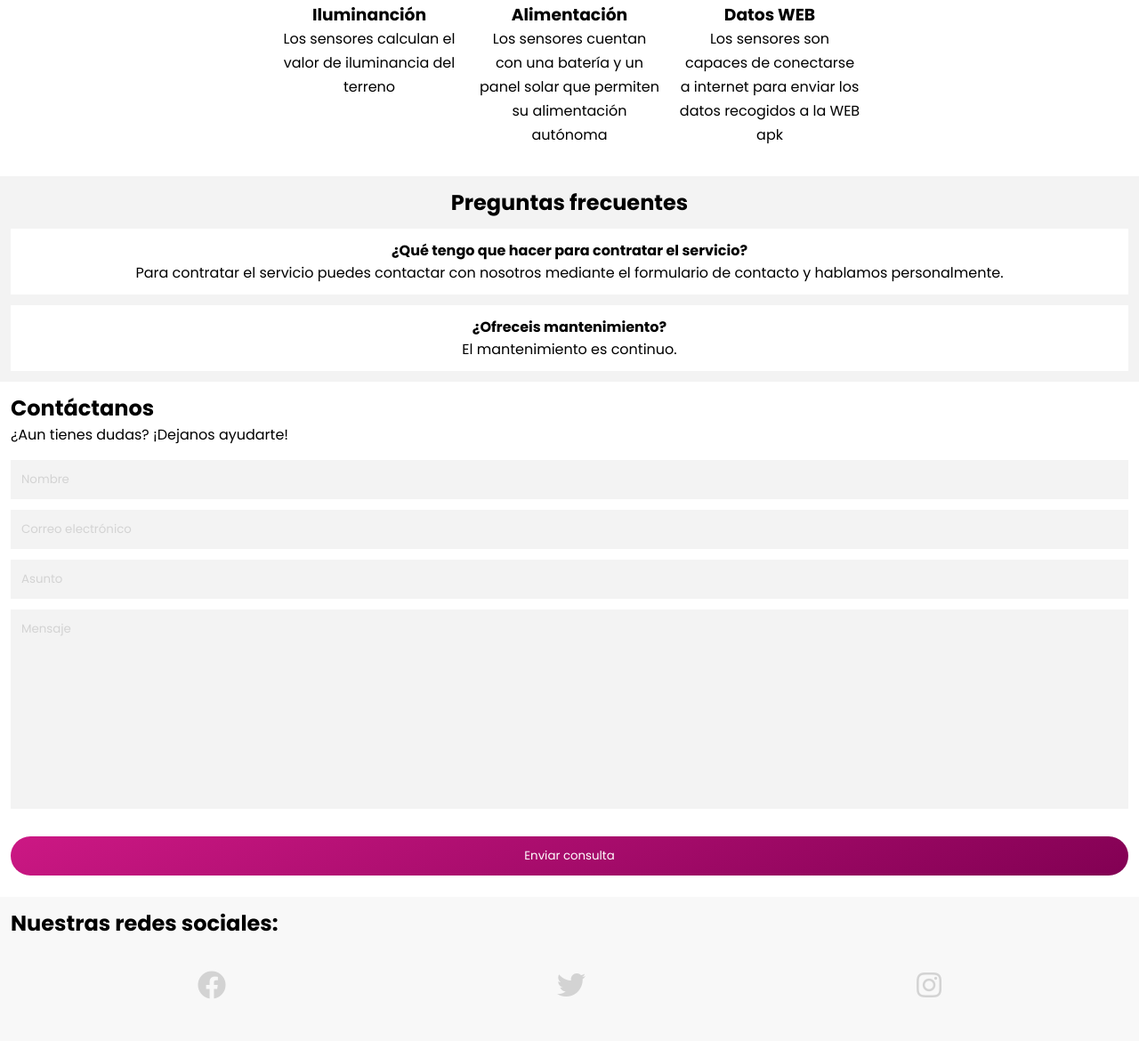
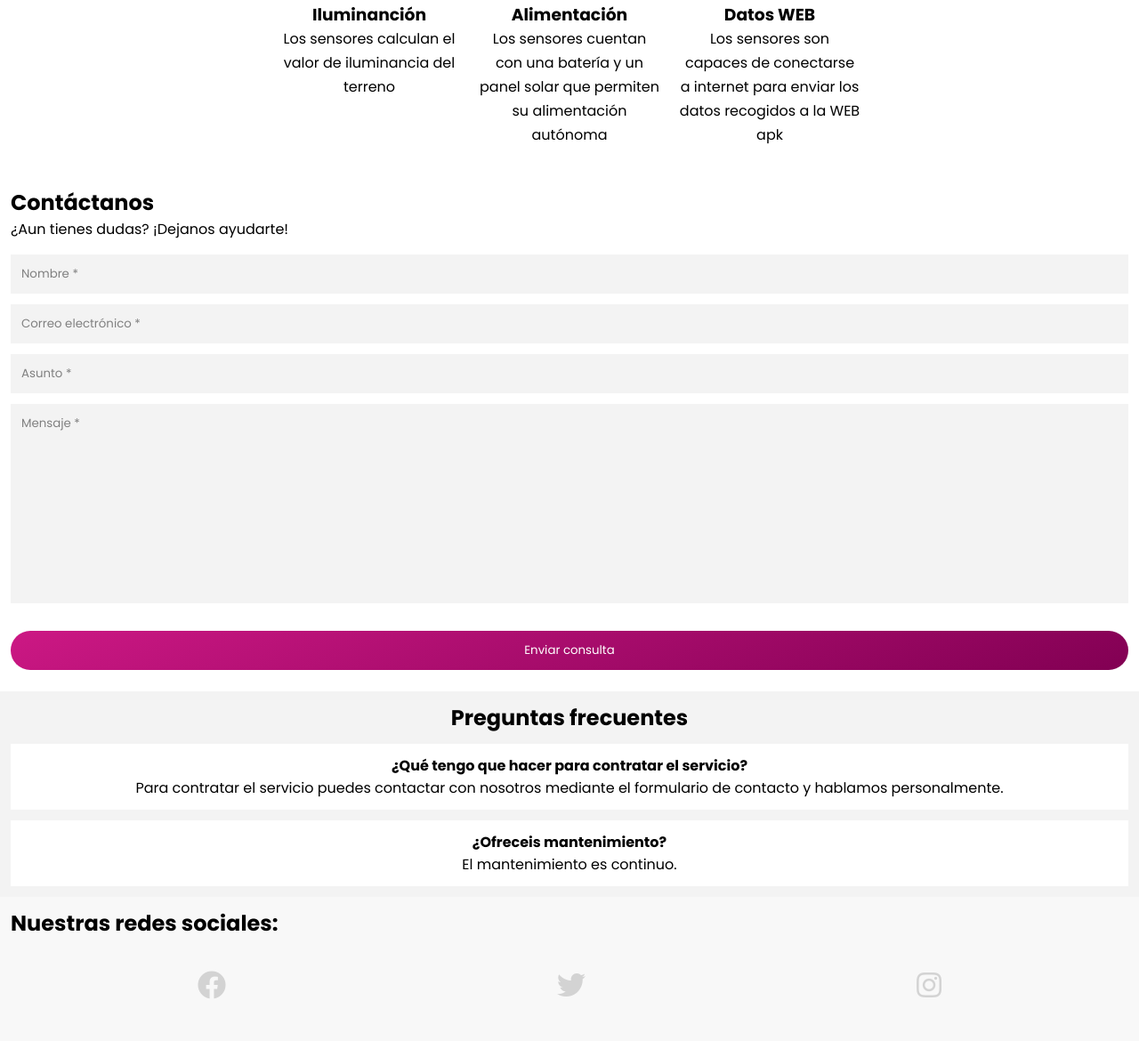
Before and after one commit to danialfaro/Proyecto-Web-GTi, a PHP site: page / in a window 1280 px wide. Shown: the part 3267-4437 px from the top of the page at 89% size. Run offline with PHP 8.4, Linux system fonts and the light colour scheme.

Commit message:
Color de textos y asterisco de formulario

```diff
--- a/css/estilos.css
+++ b/css/estilos.css
@@ -190,8 +190,8 @@ textarea {
     background: rgb(243, 243, 243);
 }
 
-input::placeholder {
-    color: lightgray;
+input::placeholder, textarea::placeholder {
+    color: gray;
 }
 
 input[type=submit] {
@@ -201,10 +201,6 @@ input[type=submit] {
 
 textarea {
     resize: none;
-}
-
-textarea::placeholder {
-    color: lightgray;
 }
 
 /* Login form */
--- a/index.html
+++ b/index.html
@@ -178,6 +178,20 @@
         </div>
     </section>
 
+    <section class="anchor">
+        <a name="seccion_contactanos"></a>
+        <h2>Contáctanos</h2>
+        <p>¿Aun tienes dudas? ¡Dejanos ayudarte!</p>
+        <form action="" id="formContactanos">
+            <input type="text" placeholder="Nombre *" required>
+            <input type="email" placeholder="Correo electrónico *" required>
+            <input type="text" placeholder="Asunto *" required>
+            <textarea name="mensaje" id="mensaje" cols="30" rows="10" placeholder="Mensaje *" required></textarea>
+            <input type="submit" value="Enviar consulta" class="button_primary">
+        </form>
+
+    </section>
+
     <section id="sectionFaq" class="anchor">
         <a name="seccion_faq"></a>
 
@@ -194,20 +208,6 @@
             <strong>¿Ofreceis mantenimiento?</strong>
             <p>El mantenimiento es continuo.</p>
         </div>
-
-    </section>
-
-    <section class="anchor">
-        <a name="seccion_contactanos"></a>
-        <h2>Contáctanos</h2>
-        <p>¿Aun tienes dudas? ¡Dejanos ayudarte!</p>
-        <form action="" id="formContactanos">
-            <input type="text" placeholder="Nombre" required>
-            <input type="email" placeholder="Correo electrónico" required>
-            <input type="text" placeholder="Asunto" required>
-            <textarea name="mensaje" id="mensaje" cols="30" rows="10" placeholder="Mensaje" required></textarea>
-            <input type="submit" value="Enviar consulta" class="button_primary">
-        </form>
 
     </section>
 
```
